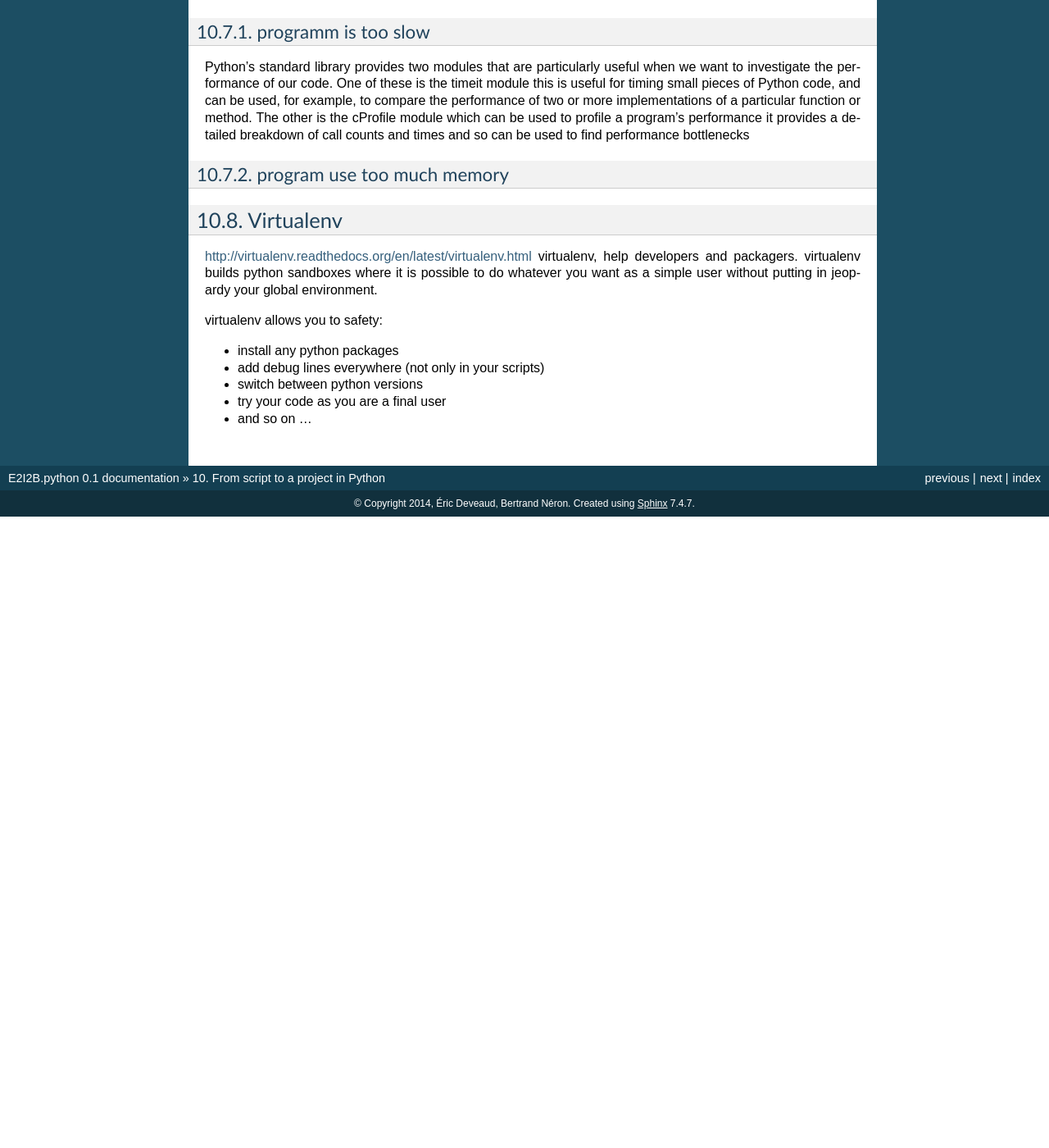
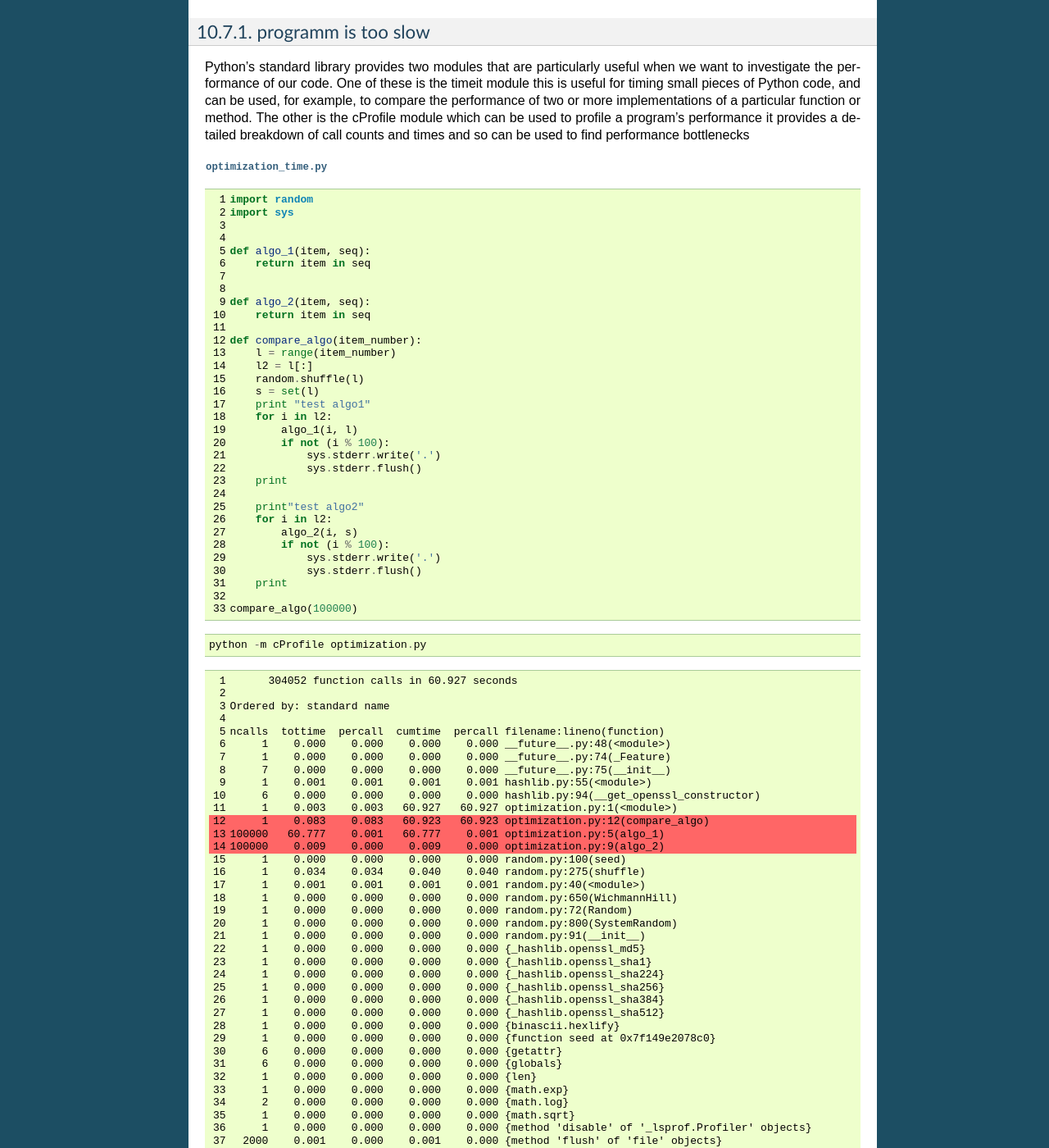
Before and after one commit to C3BI-pasteur-fr/python-course-1, a Sphinx documentation site: the page built from source/From_script_to_project.rst, in a window 1280 px wide and 1400 px high, scrolled down 14410 px. Shown: the whole window at 82% size. Built offline with Sphinx 7.4.7, drawn with Linux system fonts in a browser that asks for light colours; before the commit the page ends 15040 px from its top, so only the background shows below that; some of the changed text lies outside the part shown.

Commit message:
add example to illustrate cProfile usage
add optimization_time.py script
and output of cProfile

modify css to change the backgound color of emphasize-lines
of code-block text directive

```diff
--- a/source/E2I2B/static/style.css
+++ b/source/E2I2B/static/style.css
@@ -19,3 +19,12 @@ table.docutils td, table.docutils th {
 #references table.citation td, #references table.citation th{
     border-style: none;
 }
+
+.red-font {
+    color:red;
+}
+
+
+.highlight-text .highlight .hll {
+    background-color: #FF6666;
+}
--- a/source/From_script_to_project.rst
+++ b/source/From_script_to_project.rst
@@ -716,6 +716,64 @@ of a particular function or method. The other is the cProfile module which can
 be used to profile a program’s performance it provides a detailed breakdown
 of call counts and times and so can be used to find performance bottlenecks
 
+:download:`optimization_time.py <_static/code/optimization_time.py>`
+
+.. literalinclude:: _static/code/optimization_time.py
+   :linenos:
+   :language: python
+
+::
+
+   python -m cProfile optimization.py
+
+
+.. code-block:: text
+   :emphasize-lines: 12,13,14
+   :linenos:
+
+         304052 function calls in 60.927 seconds
+
+   Ordered by: standard name
+
+   ncalls  tottime  percall  cumtime  percall filename:lineno(function)
+        1    0.000    0.000    0.000    0.000 __future__.py:48(<module>)
+        1    0.000    0.000    0.000    0.000 __future__.py:74(_Feature)
+        7    0.000    0.000    0.000    0.000 __future__.py:75(__init__)
+        1    0.001    0.001    0.001    0.001 hashlib.py:55(<module>)
+        6    0.000    0.000    0.000    0.000 hashlib.py:94(__get_openssl_constructor)
+        1    0.003    0.003   60.927   60.927 optimization.py:1(<module>)
+        1    0.083    0.083   60.923   60.923 optimization.py:12(compare_algo)
+   100000   60.777    0.001   60.777    0.001 optimization.py:5(algo_1)
+   100000    0.009    0.000    0.009    0.000 optimization.py:9(algo_2)
+        1    0.000    0.000    0.000    0.000 random.py:100(seed)
+        1    0.034    0.034    0.040    0.040 random.py:275(shuffle)
+        1    0.001    0.001    0.001    0.001 random.py:40(<module>)
+        1    0.000    0.000    0.000    0.000 random.py:650(WichmannHill)
+        1    0.000    0.000    0.000    0.000 random.py:72(Random)
+        1    0.000    0.000    0.000    0.000 random.py:800(SystemRandom)
+        1    0.000    0.000    0.000    0.000 random.py:91(__init__)
+        1    0.000    0.000    0.000    0.000 {_hashlib.openssl_md5}
+        1    0.000    0.000    0.000    0.000 {_hashlib.openssl_sha1}
+        1    0.000    0.000    0.000    0.000 {_hashlib.openssl_sha224}
+        1    0.000    0.000    0.000    0.000 {_hashlib.openssl_sha256}
+        1    0.000    0.000    0.000    0.000 {_hashlib.openssl_sha384}
+        1    0.000    0.000    0.000    0.000 {_hashlib.openssl_sha512}
+        1    0.000    0.000    0.000    0.000 {binascii.hexlify}
+        1    0.000    0.000    0.000    0.000 {function seed at 0x7f149e2078c0}
+        6    0.000    0.000    0.000    0.000 {getattr}
+        6    0.000    0.000    0.000    0.000 {globals}
+        1    0.000    0.000    0.000    0.000 {len}
+        1    0.000    0.000    0.000    0.000 {math.exp}
+        2    0.000    0.000    0.000    0.000 {math.log}
+        1    0.000    0.000    0.000    0.000 {math.sqrt}
+        1    0.000    0.000    0.000    0.000 {method 'disable' of '_lsprof.Profiler' objects}
+     2000    0.001    0.000    0.001    0.000 {method 'flush' of 'file' objects}
+    99999    0.005    0.000    0.005    0.000 {method 'random' of '_random.Random' objects}
+     2000    0.012    0.000    0.012    0.000 {method 'write' of 'file' objects}
+        1    0.000    0.000    0.000    0.000 {posix.urandom}
+        1    0.001    0.001    0.001    0.001 {range}
+
+
 program use too much memory
 ---------------------------
 
--- /dev/null
+++ b/source/_static/code/optimization_time.py
@@ -0,0 +1,33 @@
+import random
+import sys
+
+
+def algo_1(item, seq):
+    return item in seq
+
+
+def algo_2(item, seq):
+    return item in seq
+
+def compare_algo(item_number):
+    l = range(item_number)
+    l2 = l[:]
+    random.shuffle(l)
+    s = set(l)
+    print "test algo1"
+    for i in l2:
+        algo_1(i, l)
+        if not (i % 100):
+            sys.stderr.write('.')
+            sys.stderr.flush()
+    print
+
+    print"test algo2"
+    for i in l2:
+        algo_2(i, s)
+        if not (i % 100):
+            sys.stderr.write('.')
+            sys.stderr.flush()
+    print
+
+compare_algo(100000)
```
